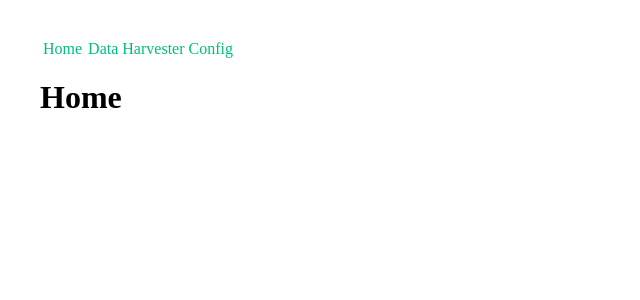
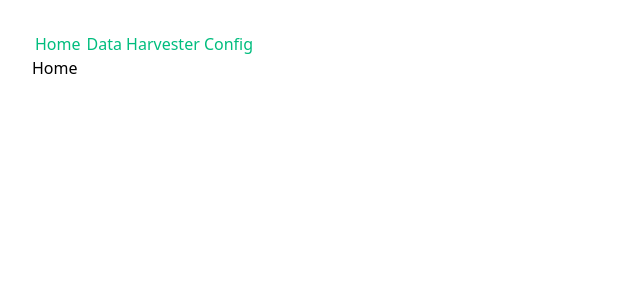
Before and after one commit to erlliam/twitch-project, a Vue app in the folder fe/: page / in a window 1280 px wide. Shown: the top 300 px of the page, without its empty margins (0-640 px from the left). Built offline with nearby package versions, Linux system fonts and the light colour scheme; the HTML template or start-up script is replaced by a standard one.

Commit message:
fe: Install Tailwind CSS

```diff
--- a/fe/package.json
+++ b/fe/package.json
@@ -13,8 +13,10 @@
     "format": "prettier --write src/"
   },
   "dependencies": {
+    "@tailwindcss/vite": "^4.1.5",
     "axios": "^1.9.0",
     "pinia": "^3.0.1",
+    "tailwindcss": "^4.1.5",
     "vue": "^3.5.13",
     "vue-router": "^4.5.0"
   },
--- a/fe/src/assets/main.css
+++ b/fe/src/assets/main.css
@@ -1,3 +1,5 @@
+@import "tailwindcss";
+
 #app {
   max-width: 1280px;
   margin: 0 auto;
--- a/fe/vite.config.ts
+++ b/fe/vite.config.ts
@@ -3,10 +3,11 @@ import { fileURLToPath, URL } from "node:url";
 import { defineConfig } from "vite";
 import vue from "@vitejs/plugin-vue";
 import vueDevTools from "vite-plugin-vue-devtools";
+import tailwindcss from "@tailwindcss/vite";
 
 // https://vite.dev/config/
 export default defineConfig({
-  plugins: [vue(), vueDevTools()],
+  plugins: [vue(), vueDevTools(), tailwindcss()],
   resolve: {
     alias: {
       "@": fileURLToPath(new URL("./src", import.meta.url)),
```
Also changed, not shown: 1 other file (tests, documents, lock files or other folders).
